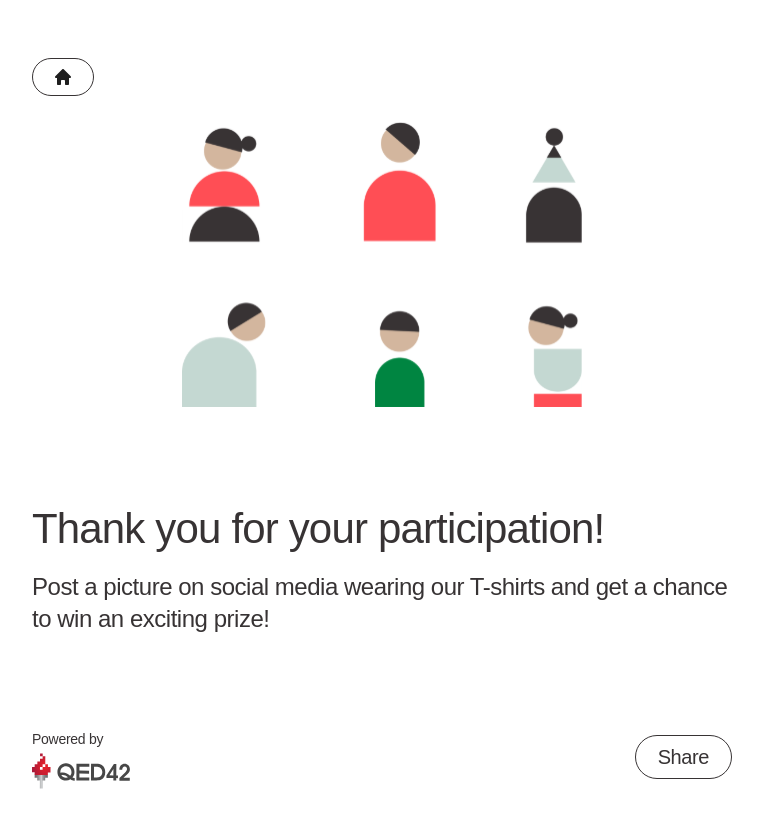
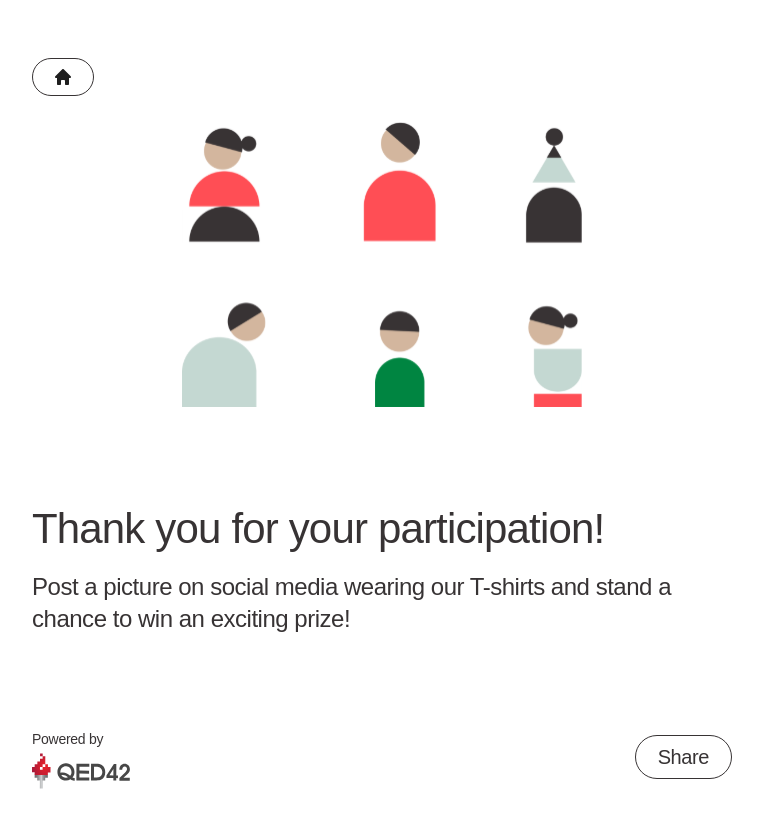
Before and after one commit to qed42/drupalcon-lille-2023, a Next.js app: page /thank-you in a window 1280 px wide. Shown: the top 828 px of the page, without its empty margins (258-1021 px from the left). Built offline with nearby package versions, Linux system fonts and the light colour scheme.

Commit message:
changed text in last page
changed text in last page

```diff
--- a/src/pages/thank-you/index.js
+++ b/src/pages/thank-you/index.js
@@ -30,7 +30,7 @@ const ThankYou = (props) => {
 			<div>
 				<div className={styles.heading}>Thank you for your participation!</div>
 				<div className={styles.description}>
-					Post a picture on social media wearing our T-shirts and get a chance
+					Post a picture on social media wearing our T-shirts and stand a chance
 					to win an exciting prize!
 				</div>
 			</div>
```
